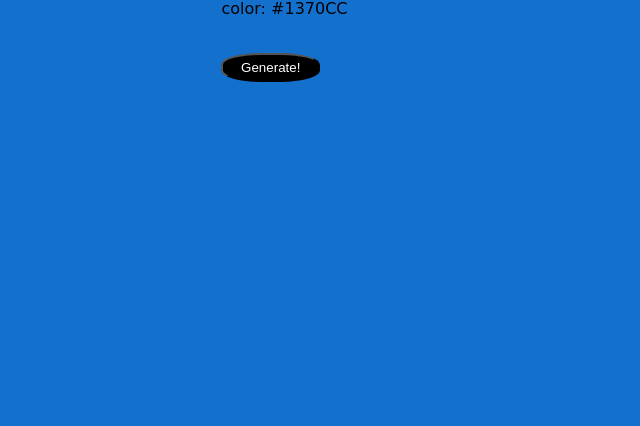
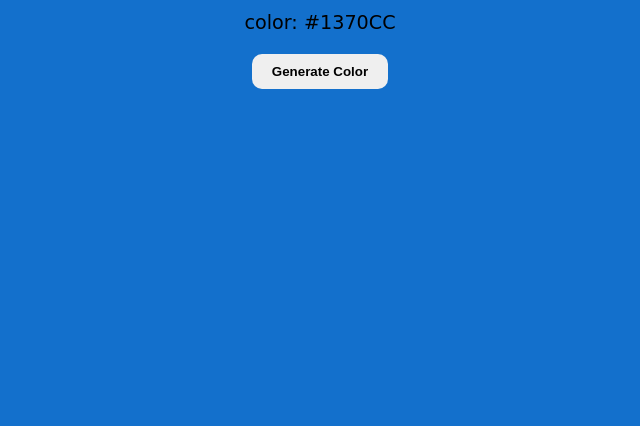
Before and after one commit to ChaitanyaMS08/random-color-generator, a website built with Parcel: page index.html in a window 1280 px wide. Shown: the part 374-800 px from the top of the page, without its empty margins (320-960 px from the left). Built offline with nearby package versions, Linux system fonts and the light colour scheme.

Commit message:
redesigned

```diff
--- a/index.html
+++ b/index.html
@@ -9,9 +9,9 @@
   <body id="body">
     <div class="container">
       <p class="header">Random color Generator</p>
-      <p>color: <span id="color">#1370CC</span></p>
+      <p class="color">color: <span id="color">#1370CC</span></p>
 
-      <button onclick="setRandomColor()">Generate!</button>
+      <button onclick="setRandomColor()">Generate Color</button>
     </div>
     <script src="./index.js"></script>
   </body>
--- a/style.css
+++ b/style.css
@@ -14,18 +14,30 @@ body {
   align-items: center;
 }
 .container {
-  height: 10em;
-  width: 20em;
+  display: flex;
+  flex-direction: column;
+  gap: 20px;
+  text-align: center;
+  align-items: center;
+}
 
-  display: grid;
-  flex-direction: column;
-  justify-content: space-evenly;
+button {
+  margin: 0;
+  padding: 10px 20px;
+  width: max-content;
+  border: none;
+  font-weight: 700;
+  cursor: pointer;
+  border-radius: 10px;
+
 }
-button {
-  background-color: black;
-  color: white;
-  width: 50%;
-  height: 55%;
-  text-align: center;
-  border-radius: 40% 40% 40% 40%;
+
+.container > .header {
+  font-size: 1.5rem;
+  font-weight: 700;
 }
+
+.container .color {
+    font-size: 1.2rem;
+    font-weight: 500;
+}
```
Also changed, not shown: .codesandbox/workspace.json (deleted).
